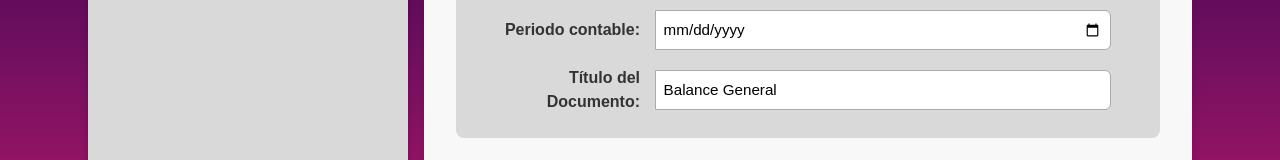
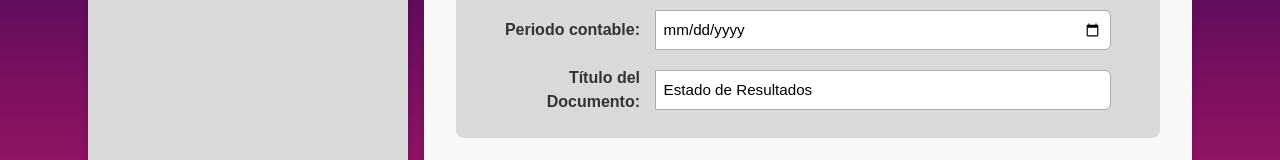
Before and after one commit to rubyesmelc0911/Software-Finanzas, an Angular app: page /ER in a window 1280 px wide. Shown: the part 272-432 px from the top of the page. Built offline with nearby package versions, Linux system fonts and the light colour scheme.

Commit message:
Cambios de datos en los imputs

```diff
--- a/src/app/pages/estado-resultado/estado-resultado.component.html
+++ b/src/app/pages/estado-resultado/estado-resultado.component.html
@@ -33,7 +33,7 @@
 
     <div class="input-group">
       <span class="input-group-addon" id="basic-addon7">Título del Documento:</span>
-      <input type="text" class="form-control-in" aria-describedby="basic-addon7" value="Balance General">
+      <input type="text" class="form-control-in" aria-describedby="basic-addon7" value="Estado de Resultados">
     </div>
   </div>
 
```
